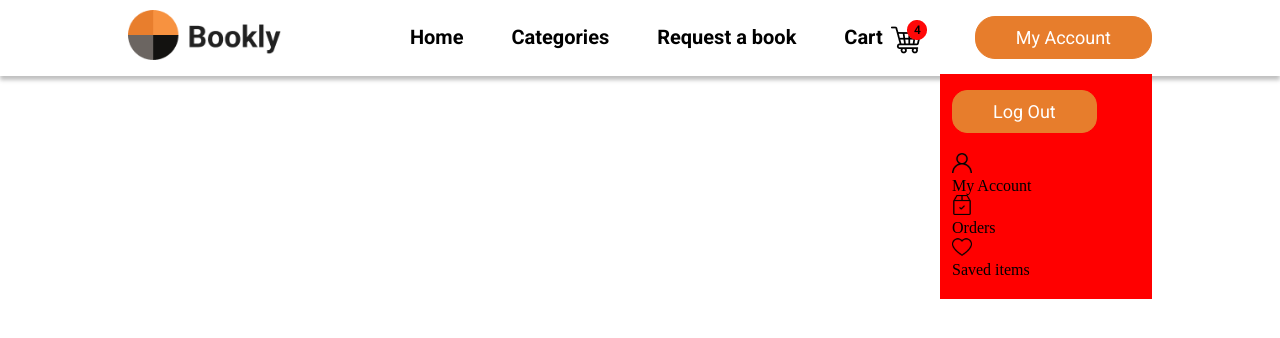
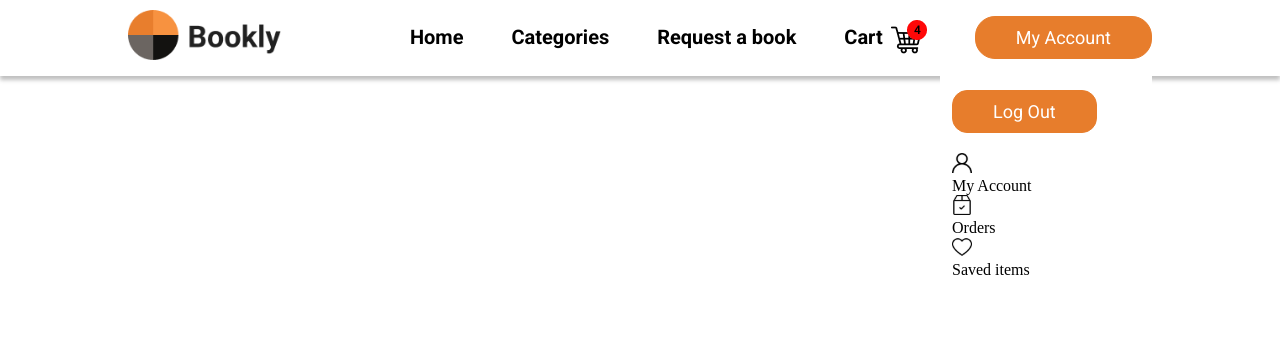
Before and after one commit to gift56/Bookly2.0, a React (Create React App) app: page /page/account in a window 1280 px wide. Shown: the top 338 px of the page. Built offline with nearby package versions, Linux system fonts and the light colour scheme; no server answers; a web font is replaced by a local one.

Commit message:
changed background color

```diff
--- a/src/sass/AccountStyles/account.module.scss
+++ b/src/sass/AccountStyles/account.module.scss
@@ -4,7 +4,7 @@
     right: 10%;
     top: 100%;
     width: 212px;
-    background-color: red;
+    background-color: $white;
     display: flex;
     flex-direction: column;
     gap: 1rem;
```
